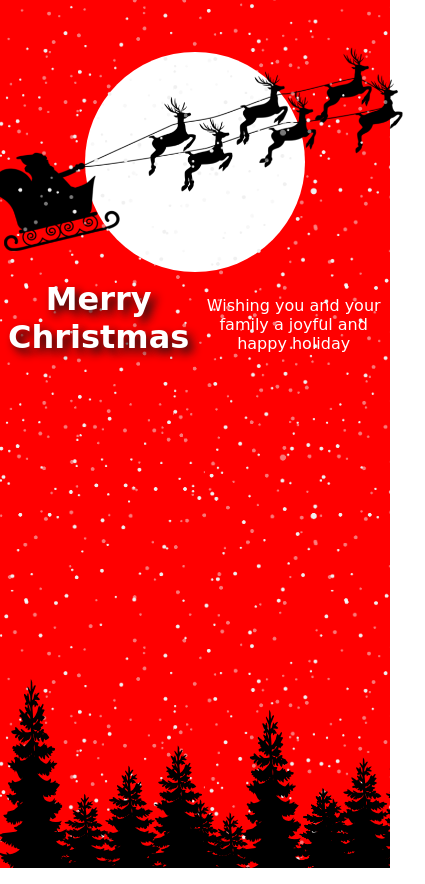
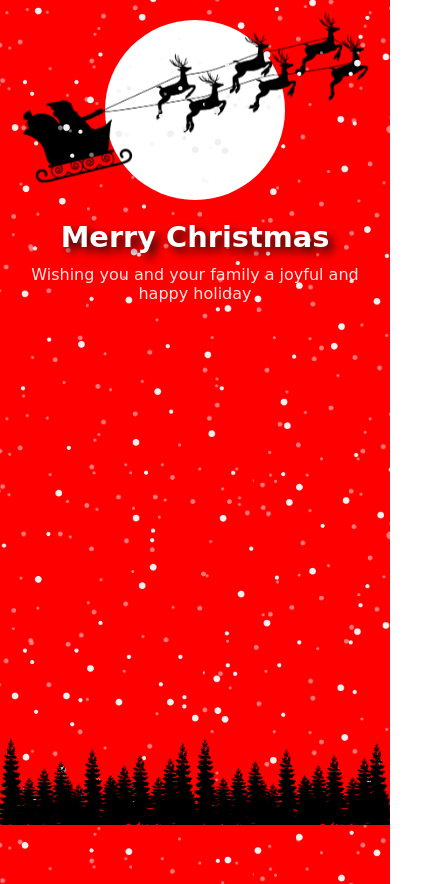
Before and after one commit to prajwalcordiero/Christmas-webpage, a plain HTML site: page index.html in a window 390 px wide. Shown: the whole page, 425 px wide, since content can reach past the window. Drawn offline with Linux system fonts and the light colour scheme; a web font is replaced by a local one.

Commit message:
the changes are made to the css to adapt to phone

```diff
--- a/style.css
+++ b/style.css
@@ -104,43 +104,58 @@ body{
 }
 
 /*Phone*/
+/* Optimized Phone View */
 @media (max-width: 600px) {
     .main-header {
-        padding-bottom: 24px;
-        align-items: flex-end;
+        display: flex;
+        flex-direction: column;
+        justify-content: flex-start;
+        align-items: center;
+        padding-top: 20px;
+    }
+
+    .circle {
+        width: 180px;
+        height: 180px;
+        top: 5%;
+        position: relative;
+        transform: translateX(0);
+        left: 0;
+    }
+
+    .circle::before {
+        background-size: 350px;
+        inset: -120px -85px;
     }
 
     .container {
-        position: absolute;
-        top: calc(6% + 220px + 8px);
-        left: 50%;
-        transform: translateX(-50%);
-        width: 100%;
+        position: relative;
+        top: 20px;
+        left: 0;
+        transform: none;
+        width: 90%;
         display: flex;
-        justify-content: center;
-        padding: 0 1rem;
-        z-index: 10;
+        flex-direction: column;
+        align-items: center;
+        gap: 10px;
     }
 
     .animate {
-        font-size: 2rem;
+        font-size: 1.8rem;
         text-align: center;
-        margin: 0;
-        padding: 0 .5rem;
+        line-height: 1.2;
     }
 
-    .circle {
-        width: 220px;
-        height: 220px;
-        top: 6%;
+    .container p {
+        margin: 0;
+        font-size: 1rem;
+        opacity: 0.9;
     }
 
-    .circle::before {
-        background-size: 420px;
-        inset: -140px -120px;
-    }
-
-    .snow1, .snow2 {
-        background-size: 40em;
+    .main-header::after {
+        height: 150px;
+        background-size: contain;
+        background-repeat: repeat-x;
+        bottom: 0;
     }
 }
```
